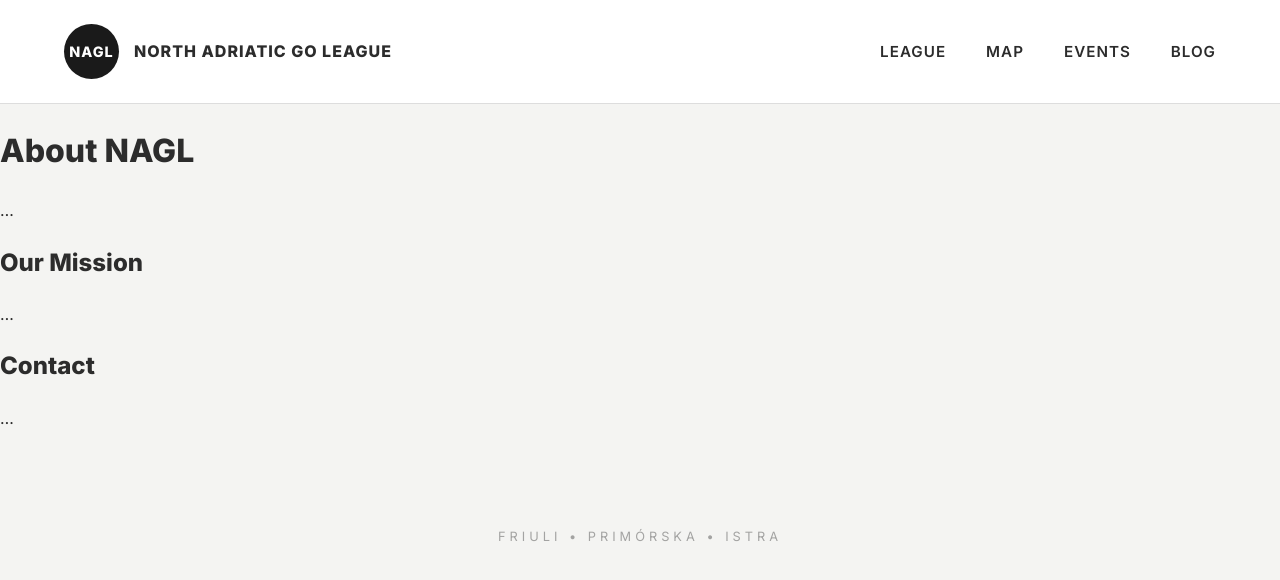
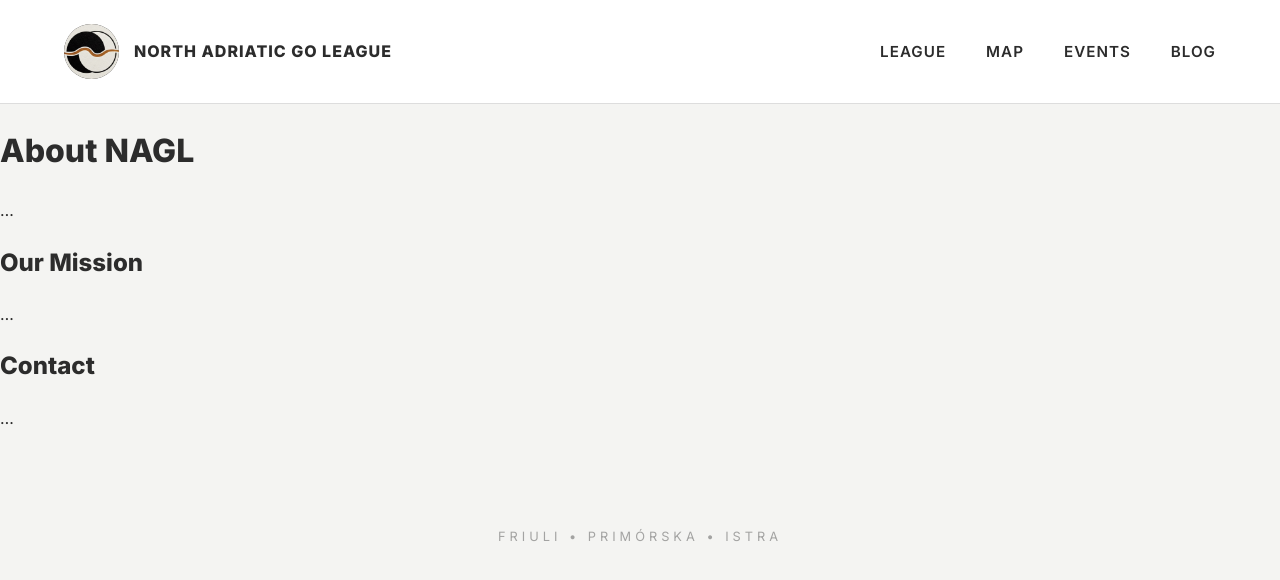
Before and after one commit to North-Adriatic-Go-League/north-adriatic-go-league.github.io, a Jekyll site: the page built from about.md, in a window 1280 px wide. Shown: the top 580 px of the page. Built offline with Jekyll 4.4.1, drawn with Linux system fonts in a browser that asks for light colours; some web fonts are replaced.

Commit message:
Update default.html

```diff
--- a/_layouts/default.html
+++ b/_layouts/default.html
@@ -12,7 +12,9 @@
     <nav>
         <a href="{{ '/' | relative_url }}" style="text-decoration: none; color: inherit; display: flex; align-items: center;">
         <div class="logo-container">
-            <div class="logo-circle">NAGL</div>
+            <div class="logo-circle">
+                <img src="{{ '/assets/images/logo_nagl.jpeg' | relative_url }}" alt="NAGL Logo" style="width: 100%; height: 100%; object-fit: cover; border-radius: 50%;">
+            </div>
             <div class="logo-text">NORTH ADRIATIC GO LEAGUE</div>
         </div>
         </a>
```
